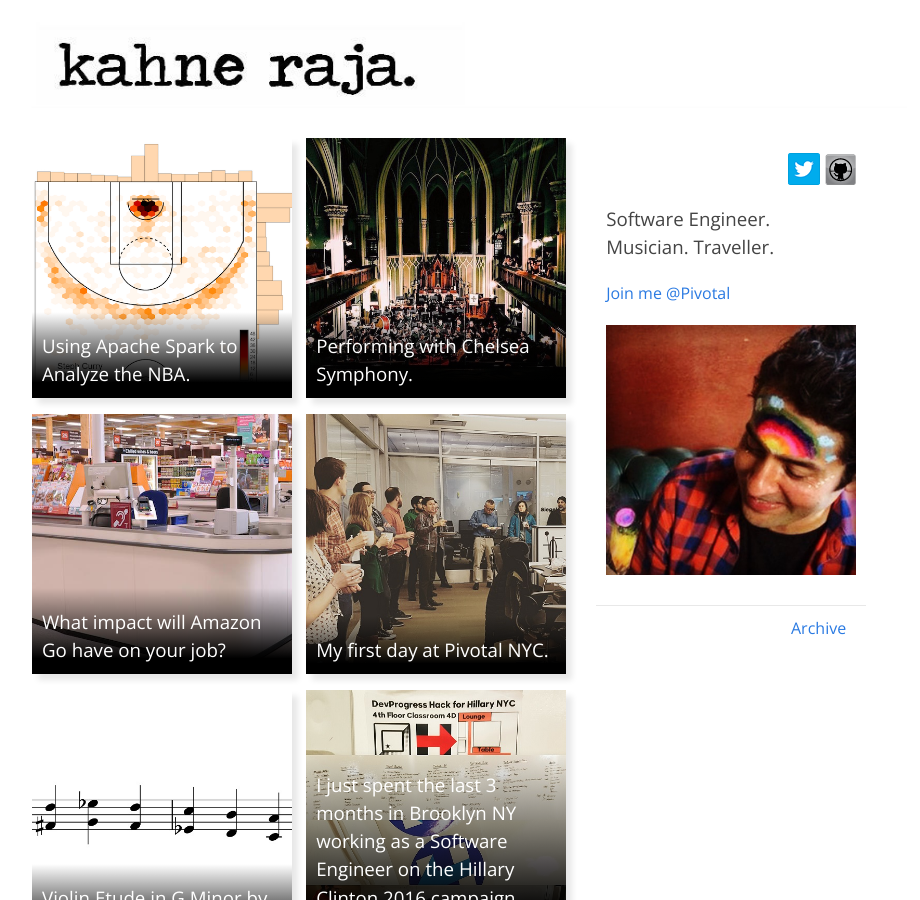
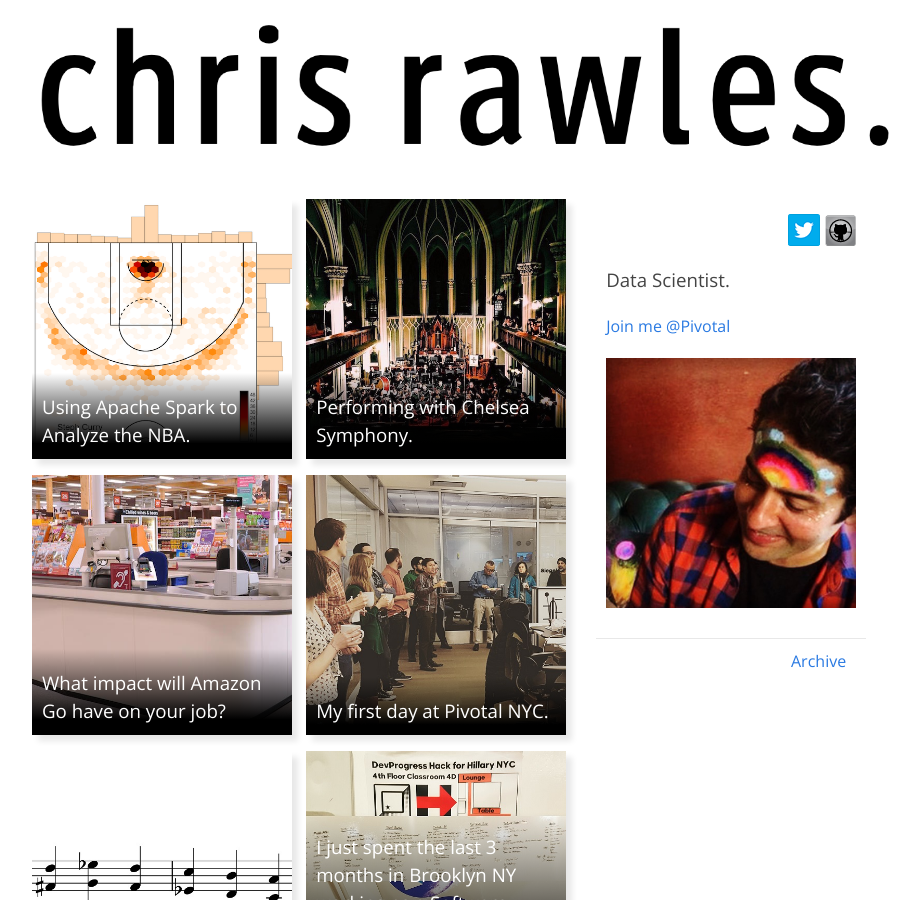
Before and after one commit to crawles/crawles.github.io, a Jekyll site: the page built from index.html, in a window 1280 px wide and 900 px high. Shown: the whole window, without its empty margins (178-1098 px from the left). Built offline with Jekyll 4.4.1, drawn with Linux system fonts in a browser that asks for light colours.

Commit message:
Add chris image

```diff
--- a/_config.yml
+++ b/_config.yml
@@ -6,7 +6,7 @@
 # 'jekyll serve'. If you change this file, please restart the server process.
 
 # Site settings
-title: "Chris Rawles.  Data Scientist. NBA fan."
+title: "Chris Rawles.  Data Scientist."
 baseurl: "" # the subpath of your site, e.g. /blog
 url: "http://crawles.github.io" # the base hostname & protocol for your site
 permalink: /:title/
--- a/_includes/grid-profile.html
+++ b/_includes/grid-profile.html
@@ -4,7 +4,7 @@
 		<a href="http://www.github.com/crawles" target="_blank"><img src="{{ site.baseurl }}/assets/global/github.png" alt=""></a>
 	</div>
 	<div class="greeting">
-		<h3>Software Engineer. Musician. Traveller.</h3>
+		<h3>Data Scientist.</h3>
 	</div>
 	<div>
 		<a href="https://pivotal.io/careers" target="_blank">Join me @Pivotal</a>
--- a/_includes/grid-top.html
+++ b/_includes/grid-top.html
@@ -1,3 +1,3 @@
 <div class="grid grid-top">
-    <a href="{{ site.baseurl }}/"><img src="{{ site.baseurl }}/assets/global/kahneraja.jpg" alt=""></a>
+    <a href="{{ site.baseurl }}/"><img src="{{ site.baseurl }}/assets/global/crawles.png" alt=""></a>
 </div>
```
Also changed, not shown: assets/global/crawles.png (added).
